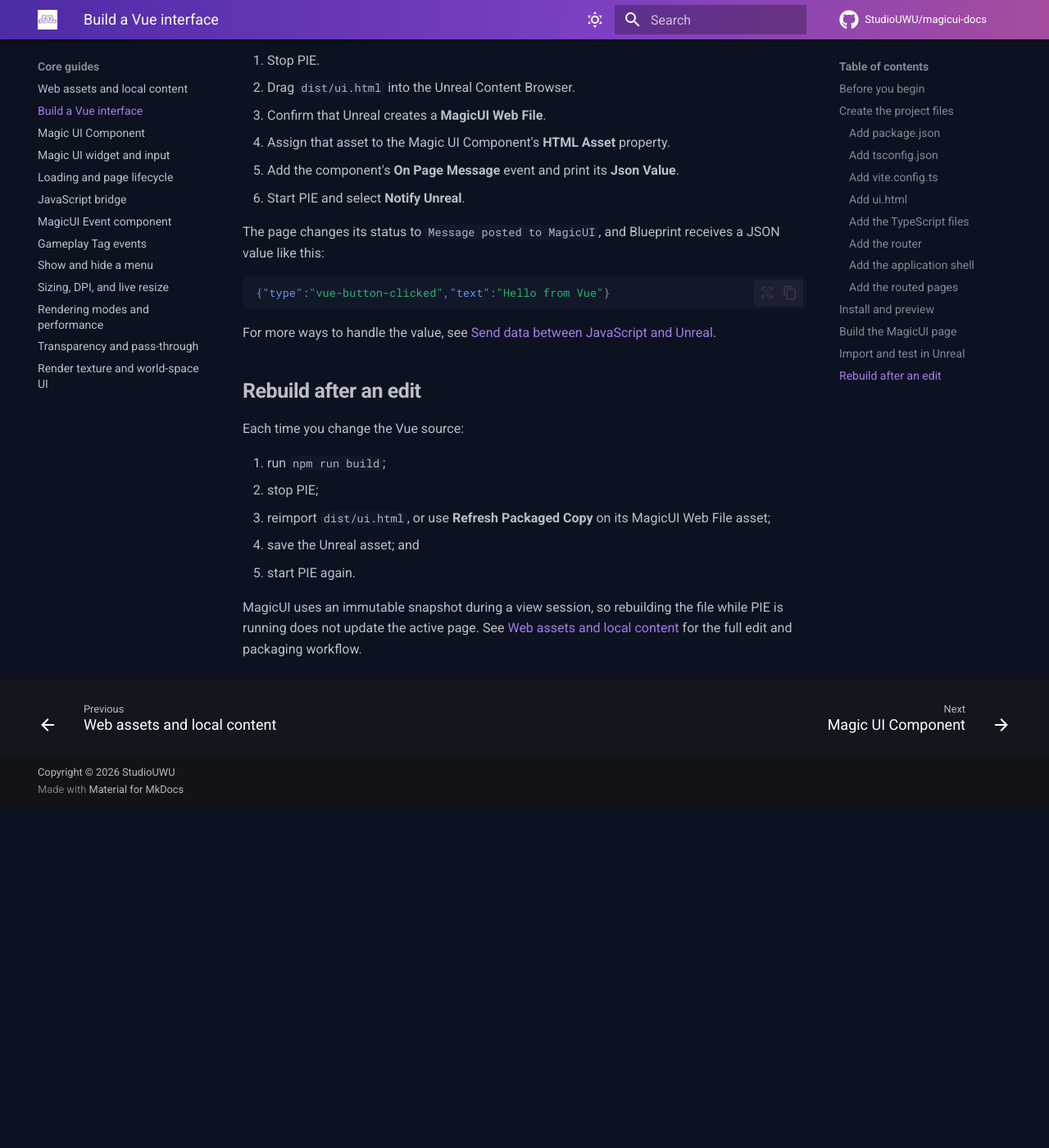
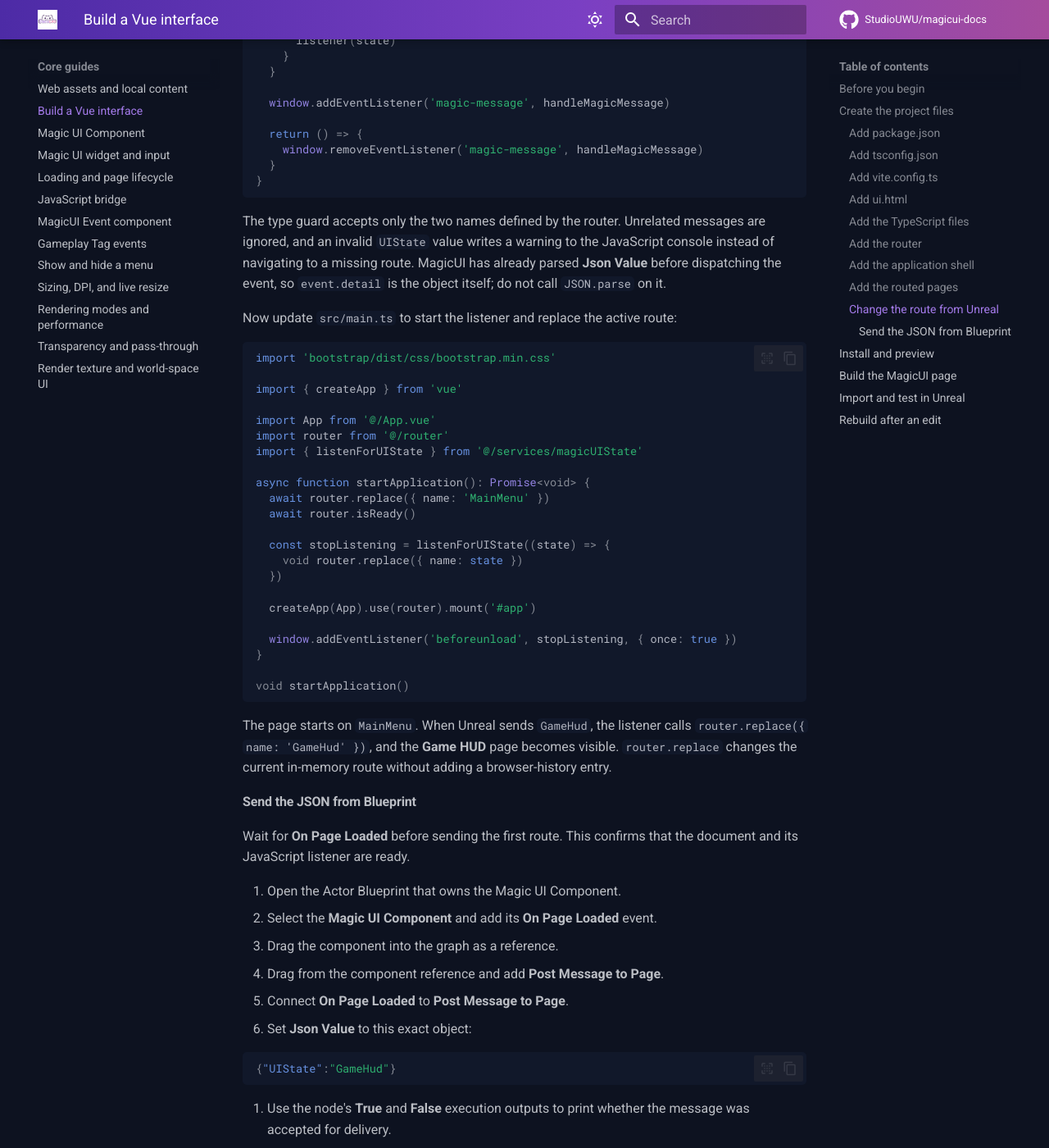
Before and after one commit to StudioUWU/magicui-docs, an MkDocs documentation site: the page built from docs/guides/vue-project.md, in a window 1280 px wide and 1400 px high, scrolled down 9315 px. Shown: the whole window at 82% size. Built offline with MkDocs 1.6.1 and Material for MkDocs 9.7.7, drawn with Linux system fonts in a browser that asks for light colours; comment, search, counter and statistics services are not loaded; before the commit the page ends 10300 px from its top, so only the background shows below that; some of the changed text lies outside the part shown.

Commit message:
added more details to vue, added diagram for vue blueprint

````diff
--- a/docs/guides/vue-project.md
+++ b/docs/guides/vue-project.md
@@ -32,6 +32,8 @@ example:
     ├── pages/
     │   ├── GameHud.vue
     │   └── MainMenu.vue
+    ├── services/
+    │   └── magicUIState.ts
     └── router/
         └── index.ts
 ```
@@ -421,6 +423,143 @@ shows a preview message there. MagicUI installs the bridge before the page
 scripts run, and the same button posts an object to the component's **On Page
 Message** event inside Unreal.
 
+### Change the route from Unreal
+
+MagicUI sends values from Unreal to the page through the `magic-message` DOM
+event. Add one small service that reads a JSON object with a `UIState` property
+and gives the valid route name to Vue Router.
+
+Create `src/services/magicUIState.ts`:
+
+```typescript
+export type UIState = 'MainMenu' | 'GameHud'
+
+type UIStateListener = (state: UIState) => void
+
+function isUIState(value: unknown): value is UIState {
+  return value === 'MainMenu' || value === 'GameHud'
+}
+
+function readUIState(payload: unknown): UIState | null {
+  if (
+    typeof payload !== 'object' ||
+    payload === null ||
+    !('UIState' in payload)
+  ) {
+    return null
+  }
+
+  if (isUIState(payload.UIState)) {
+    return payload.UIState
+  }
+
+  console.warn(
+    '[MagicUI Vue] UIState must be "MainMenu" or "GameHud".',
+  )
+  return null
+}
+
+export function listenForUIState(listener: UIStateListener): () => void {
+  function handleMagicMessage(event: Event): void {
+    const payload = (event as CustomEvent<unknown>).detail
+    const state = readUIState(payload)
+
+    if (state !== null) {
+      listener(state)
+    }
+  }
+
+  window.addEventListener('magic-message', handleMagicMessage)
+
+  return () => {
+    window.removeEventListener('magic-message', handleMagicMessage)
+  }
+}
+```
+
+The type guard accepts only the two names defined by the router. Unrelated
+messages are ignored, and an invalid `UIState` value writes a warning to the
+JavaScript console instead of navigating to a missing route. MagicUI has
+already parsed **Json Value** before dispatching the event, so `event.detail`
+is the object itself; do not call `JSON.parse` on it.
+
+Now update `src/main.ts` to start the listener and replace the active route:
+
+```typescript
+import 'bootstrap/dist/css/bootstrap.min.css'
+
+import { createApp } from 'vue'
+
+import App from '@/App.vue'
+import router from '@/router'
+import { listenForUIState } from '@/services/magicUIState'
+
+async function startApplication(): Promise<void> {
+  await router.replace({ name: 'MainMenu' })
+  await router.isReady()
+
+  const stopListening = listenForUIState((state) => {
+    void router.replace({ name: state })
+  })
+
+  createApp(App).use(router).mount('#app')
+
+  window.addEventListener('beforeunload', stopListening, { once: true })
+}
+
+void startApplication()
+```
+
+The page starts on `MainMenu`. When Unreal sends `GameHud`, the listener calls
+`router.replace({ name: 'GameHud' })`, and the **Game HUD** page becomes
+visible. `router.replace` changes the current in-memory route without adding a
+browser-history entry.
+
+#### Send the JSON from Blueprint
+
+Wait for **On Page Loaded** before sending the first route. This confirms that
+the document and its JavaScript listener are ready.
+
+1. Open the Actor Blueprint that owns the Magic UI Component.
+2. Select the **Magic UI Component** and add its **On Page Loaded** event.
+3. Drag the component into the graph as a reference.
+4. Drag from the component reference and add **Post Message to Page**.
+5. Connect **On Page Loaded** to **Post Message to Page**.
+6. Set **Json Value** to this exact object:
+
+   ```json
+   {"UIState":"GameHud"}
+   ```
+
+7. Use the node's **True** and **False** execution outputs to print whether the
+   message was accepted for delivery.
+8. Compile, save, and start PIE.
+
+The finished Blueprint graph should look like this:
+
+![Blueprint graph that sends GameHud as the Vue UIState](../assets/diagrams/vue-ui-state-blueprint.svg)
+
+The Vue interface should change from **Main menu** to **Game HUD**. To return
+to the menu later, call **Post Message to Page** again from the appropriate
+Blueprint event with:
+
+```json
+{"UIState":"MainMenu"}
+```
+
+`UIState`, `MainMenu`, and `GameHud` are case-sensitive. Enter the object as
+shown; do not wrap the whole object in another pair of quotes. A **True** output
+means MagicUI queued the message, while the visible route change confirms that
+Vue received and handled it.
+
+Connecting the first message to **On Page Loaded** changes the view as soon as
+the page finishes loading. It is only a simple starting example. After the page
+has loaded, you can call **Post Message to Page** from other Blueprint events as
+well. For example, send a different `UIState` when the player presses a key
+while the UI is open, opens a menu, closes a menu, or reaches a new gameplay
+state. Each event can send `MainMenu`, `GameHud`, or another route name that you
+have added to the Vue router, the `UIState` type, and the `isUIState` check.
+
 ## Install and preview
 
 Open a terminal in `MagicUIVue`, then install the packages:
````
Also changed, not shown: docs/assets/diagrams/vue-ui-state-blueprint.svg (added).
